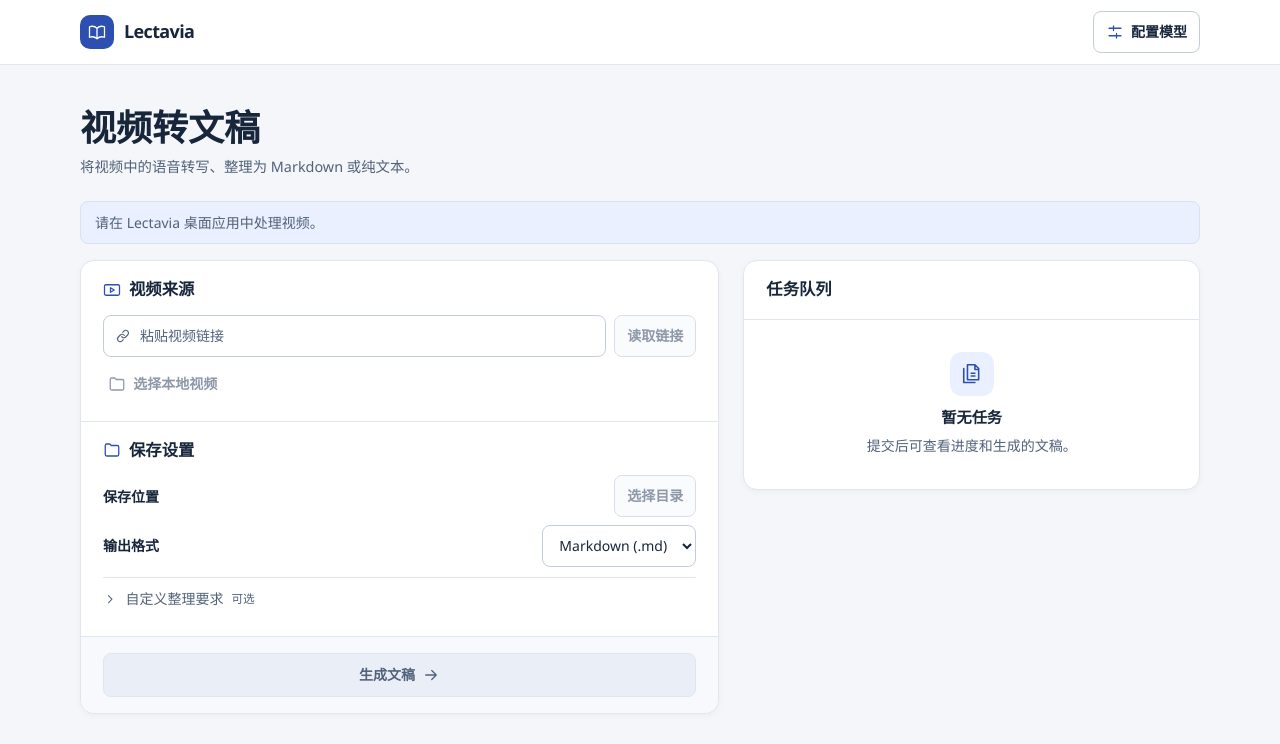
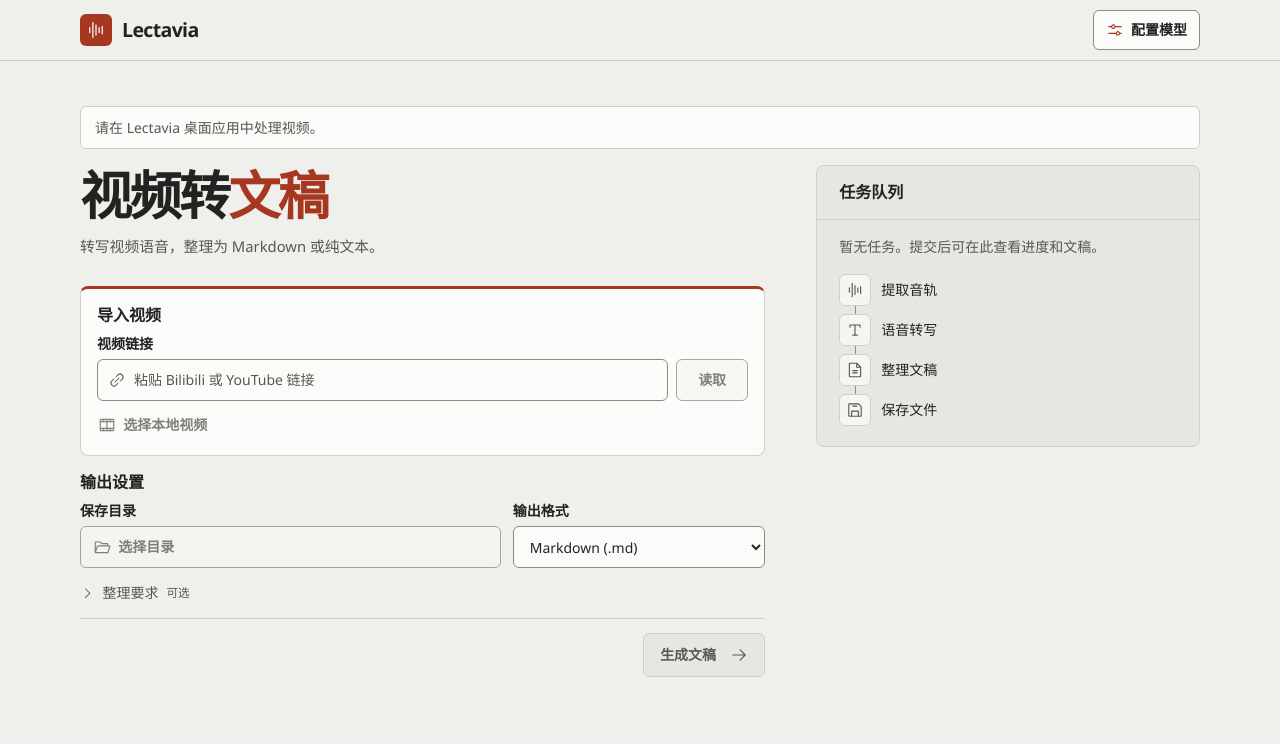
Before and after one commit to aynls/Lectavia, a React (Vite) app: page / in a window 1280 px wide. Shown: the top 744 px of the page. Built offline with nearby package versions, Linux system fonts and the light colour scheme.

Commit message:
style(ui): redesign the video transcription workspace

```diff
--- a/index.html
+++ b/index.html
@@ -3,6 +3,7 @@
   <head>
     <meta charset="UTF-8" />
     <meta name="viewport" content="width=device-width, initial-scale=1.0" />
+    <meta name="color-scheme" content="light dark" />
     <title>Lectavia</title>
   </head>
   <body>
--- a/package.json
+++ b/package.json
@@ -13,6 +13,7 @@
     "format:check": "prettier . --check"
   },
   "dependencies": {
+    "@phosphor-icons/react": "^2.1.10",
     "@tauri-apps/api": "^2",
     "@tauri-apps/plugin-dialog": "^2",
     "react": "^19.1.0",
--- a/src/App.css
+++ b/src/App.css
@@ -1,18 +1,50 @@
 :root {
   font-family: Geist, "Segoe UI", "Microsoft YaHei UI", system-ui, sans-serif;
-  color: #18263b;
-  background: #f4f6fa;
+  color-scheme: light dark;
+  accent-color: var(--accent);
+  color: var(--ink);
+  background: var(--canvas);
   line-height: 1.55;
-  --surface: #fff;
-  --surface-subtle: #f7f9fc;
-  --line: #e0e6ef;
-  --control-line: #c3cddd;
-  --muted: #52627a;
-  --accent: #2d50b0;
-  --accent-hover: #244291;
-  --accent-soft: #eaf0ff;
-  --danger: #a12638;
-  --ease-out: cubic-bezier(0.2, 0.75, 0.25, 1);
+  --canvas: #efefec;
+  --surface: #fbfbf9;
+  --surface-subtle: #f5f5f1;
+  --rail: #e6e7e2;
+  --ink: #222320;
+  --muted: #565951;
+  --line: #cfd1c9;
+  --control-line: #8a8c81;
+  --accent: #a63822;
+  --accent-hover: #842c19;
+  --accent-soft: #f6e4da;
+  --accent-ink: #fffaf6;
+  --danger: #9b2838;
+  --danger-soft: #f7e1e3;
+  --scrim: rgb(28 29 24 / 46%);
+  --shadow: rgb(28 29 24 / 22%);
+  --radius: 0.5rem;
+  --radius-inner: 0.375rem;
+  --ease-out: cubic-bezier(0.2, 0.7, 0.2, 1);
+}
+
+@media (prefers-color-scheme: dark) {
+  :root {
+    --canvas: #191a18;
+    --surface: #252621;
+    --surface-subtle: #1e201c;
+    --rail: #20211e;
+    --ink: #efefe9;
+    --muted: #b9bbaf;
+    --line: #3f423a;
+    --control-line: #828578;
+    --accent: #f59576;
+    --accent-hover: #ffb198;
+    --accent-soft: #422821;
+    --accent-ink: #27150f;
+    --danger: #ffaaaf;
+    --danger-soft: #46272b;
+    --scrim: rgb(13 14 12 / 72%);
+    --shadow: rgb(13 14 12 / 52%);
+  }
 }
 
 * {
@@ -28,12 +60,11 @@ p {
 }
 
 .app-width {
-  width: min(100% - clamp(2rem, 6vw, 6rem), 70rem);
+  width: min(100% - clamp(2rem, 8vw, 6rem), 70rem);
   margin-inline: auto;
 }
 
 .top-bar {
-  background: var(--surface);
   border-bottom: 1px solid var(--line);
 }
 
@@ -49,14 +80,14 @@ p {
 
 .app-header {
   justify-content: space-between;
-  min-height: 4rem;
+  min-height: 3.75rem;
   padding-block: 0.5rem;
 }
 
 .brand {
   gap: 0.625rem;
-  font-size: 1.125rem;
-  font-weight: 700;
+  font-size: 1.225rem;
+  font-weight: 720;
   letter-spacing: -0.035em;
 }
 
@@ -69,35 +100,45 @@ p {
 .brand-mark {
   display: grid;
   place-items: center;
-  width: 2.125rem;
-  height: 2.125rem;
-  border-radius: 0.625rem;
+  width: 2rem;
+  height: 2rem;
+  border-radius: var(--radius-inner);
   background: var(--accent);
-  color: white;
+  color: var(--accent-ink);
+}
+
+.brand-mark .icon {
+  width: 1.25rem;
+  height: 1.25rem;
 }
 
 main {
-  padding-block: clamp(1.5rem, 4vw, 2.5rem) 2rem;
+  padding-block: clamp(1.375rem, 3.5vw, 3rem);
 }
 
 .workspace-title {
-  margin-bottom: 1.375rem;
+  margin-bottom: clamp(1rem, 2.5vw, 1.75rem);
 }
 
 h1 {
-  font-size: clamp(1.625rem, 3.4vw, 2.25rem);
-  line-height: 1.25;
-  font-weight: 720;
+  font-size: clamp(2rem, 5.25vw, 3.25rem);
+  line-height: 1.16;
+  letter-spacing: -0.05em;
+  font-weight: 750;
+}
+
+h1 span {
+  color: var(--accent);
 }
 
 .workspace-title p {
-  margin-top: 0.4rem;
+  margin-top: 0.55rem;
   color: var(--muted);
-  font-size: 0.9rem;
+  font-size: 0.925rem;
 }
 
 h2 {
-  font-size: 1.02rem;
+  font-size: 1rem;
 }
 
 h3 {
@@ -108,43 +149,39 @@ h3 {
 
 .workspace {
   display: grid;
-  align-items: start;
-  grid-template-columns: minmax(0, 1.4fr) minmax(0, 1fr);
-  gap: clamp(1rem, 2.5vw, 1.5rem);
+  grid-template-columns: minmax(0, 1fr) minmax(13.75rem, 0.56fr);
+  gap: clamp(1.25rem, 4vw, 3.5rem);
 }
 
-.panel,
-.settings-dialog {
+.composer,
+.queue-panel {
   min-width: 0;
-  background: var(--surface);
-  border: 1px solid var(--line);
-  border-radius: 0.875rem;
-  box-shadow: 0 2px 6px rgb(24 38 59 / 4%);
 }
 
-.composer-section,
-.composer-footer {
-  padding: 1rem clamp(1rem, 2.5vw, 1.375rem);
+.source-section {
+  padding: 0.875rem 1rem 0.625rem;
+  border: 1px solid var(--line);
+  border-top: 3px solid var(--accent);
+  border-radius: var(--radius);
+  background: var(--surface);
 }
 
-.composer-section + .composer-section,
-.composer-footer {
-  border-top: 1px solid var(--line);
+.output-section {
+  margin-top: 0.875rem;
 }
 
-.composer-section h2 {
-  display: flex;
-  align-items: center;
-  gap: 0.5rem;
-  margin-bottom: 0.75rem;
+.source-section h2,
+.output-section h2 {
+  margin-bottom: 0.375rem;
 }
 
-.composer-section h2 .icon {
-  color: var(--accent);
+.source-label {
+  display: block;
+  margin-bottom: 0.25rem;
 }
 
 label,
-.option-label > span {
+.option-label {
   font-size: 0.875rem;
   font-weight: 650;
 }
@@ -156,7 +193,7 @@ button {
   min-width: 0;
   padding: 0.5rem 0.75rem;
   border: 1px solid var(--control-line);
-  border-radius: 0.5rem;
+  border-radius: var(--radius-inner);
   background: var(--surface);
   color: inherit;
   font: inherit;
@@ -178,6 +215,7 @@ button {
   gap: 0.45rem;
   cursor: pointer;
   font-weight: 600;
+  white-space: nowrap;
 }
 
 button:hover:not(:disabled) {
@@ -187,20 +225,20 @@ button:hover:not(:disabled) {
 }
 
 button:active:not(:disabled) {
-  background: #dce6ff;
+  border-color: var(--accent-hover);
 }
 
 button:disabled {
   cursor: default;
   background: var(--surface-subtle);
   color: var(--muted);
-  opacity: 0.65;
+  opacity: 0.75;
 }
 
 button.quiet {
   border-color: transparent;
   background: transparent;
-  color: var(--accent);
+  color: var(--ink);
 }
 
 button.quiet:disabled {
@@ -210,23 +248,19 @@ button.quiet:disabled {
 button.primary {
   border-color: var(--accent);
   background: var(--accent);
-  color: #fff;
+  color: var(--accent-ink);
 }
 
 button.primary:hover:not(:disabled),
 button.primary:active:not(:disabled) {
   border-color: var(--accent-hover);
   background: var(--accent-hover);
-  color: #fff;
-}
-
-button.primary:active:not(:disabled) {
-  background: #1e3779;
+  color: var(--accent-ink);
 }
 
 button.primary:disabled {
   border-color: var(--line);
-  background: #e9eef7;
+  background: var(--rail);
   color: var(--muted);
   opacity: 1;
 }
@@ -278,18 +312,31 @@ button.primary:disabled {
 
 .link-row button {
   flex: 0 0 auto;
+  min-inline-size: 4.5rem;
 }
 
 .local-video {
-  margin-top: 0.375rem;
-  margin-inline-start: -0.5rem;
+  min-height: 2.25rem;
+  margin-top: 0.25rem;
+  margin-inline-start: -0.375rem;
+  padding-inline: 0.375rem;
+}
+
+.local-video .icon,
+.directory-choice .icon {
+  color: var(--accent);
+}
+
+.local-video:disabled .icon,
+.directory-choice:disabled .icon {
+  color: inherit;
 }
 
 .media {
   margin-top: 0.625rem;
   padding: 0.75rem;
   border: 1px solid var(--line);
-  border-radius: 0.625rem;
+  border-radius: var(--radius-inner);
   background: var(--surface-subtle);
 }
 
@@ -303,7 +350,7 @@ button.primary:disabled {
   width: 5.5rem;
   aspect-ratio: 16 / 9;
   object-fit: cover;
-  border-radius: 0.375rem;
+  border-radius: var(--radius-inner);
   background: var(--line);
 }
 
@@ -312,6 +359,19 @@ button.primary:disabled {
   place-items: center;
   background: var(--accent-soft);
   color: var(--accent);
+}
+
+.media-loading .media-fallback,
+.skeleton-line {
+  background: var(--line);
+}
+
+.skeleton-line {
+  display: block;
+  width: min(6rem, 80%);
+  height: 0.375rem;
+  margin-top: 0.5rem;
+  border-radius: var(--radius-inner);
 }
 
 .media-title {
@@ -365,7 +425,7 @@ legend {
   max-height: 11rem;
   overflow-y: auto;
   padding: 0.25rem;
-  border-radius: 0.375rem;
+  border-radius: var(--radius-inner);
   background: var(--surface);
 }
 
@@ -375,7 +435,7 @@ legend {
   gap: 0.625rem;
   min-height: 2.5rem;
   padding-inline: 0.5rem;
-  border-radius: 0.375rem;
+  border-radius: var(--radius-inner);
   cursor: pointer;
   font-weight: 500;
   overflow-wrap: anywhere;
@@ -397,36 +457,28 @@ legend {
 
 .options {
   display: grid;
-  gap: 0.5rem;
+  grid-template-columns: minmax(0, 1fr) minmax(8.5rem, 0.6fr);
+  gap: 0.75rem;
 }
 
 .option {
   display: grid;
-  grid-template-columns: minmax(0, 1fr) auto;
-  align-items: center;
-  gap: 0.5rem;
-}
-
-.option-label {
+  gap: 0.25rem;
   min-width: 0;
 }
 
-.file-path,
-.output-path {
-  color: var(--muted);
-  font-size: 0.8rem;
-  overflow-wrap: anywhere;
+button.directory-choice {
+  justify-content: flex-start;
 }
 
-.option .file-path {
+button.directory-choice span {
+  min-width: 0;
   overflow: hidden;
   text-overflow: ellipsis;
-  white-space: nowrap;
 }
 
 .advanced {
-  margin-top: 0.625rem;
-  border-top: 1px solid var(--line);
+  margin: 0.375rem 0;
 }
 
 :is(.advanced, .task-details, .settings-advanced) summary {
@@ -436,11 +488,15 @@ legend {
   min-height: 2.625rem;
   width: fit-content;
   max-width: 100%;
-  border-radius: 0.375rem;
+  border-radius: var(--radius-inner);
   color: var(--muted);
   cursor: pointer;
   font-size: 0.875rem;
   font-weight: 550;
+}
+
+.advanced > summary {
+  min-height: 2.375rem;
 }
 
 :is(.advanced, .task-details, .settings-advanced)
@@ -478,18 +534,32 @@ legend {
 }
 
 .composer-footer {
-  border-radius: 0 0 0.875rem 0.875rem;
-  background: var(--surface-subtle);
+  display: flex;
+  align-items: center;
+  justify-content: flex-end;
+  flex-wrap: wrap;
+  gap: 0.5rem 0.75rem;
+  padding-top: 0.875rem;
+  border-top: 1px solid var(--line);
 }
 
 .generate {
-  width: 100%;
   min-height: 2.75rem;
+  padding-inline: 1rem;
+  gap: 0.875rem;
 }
 
-.next-step:not(:empty),
+.next-step {
+  flex: 1 1 10rem;
+}
+
+.next-step:empty {
+  position: absolute;
+}
+
 .composer-footer .error {
-  margin: 0 0 0.5rem;
+  flex-basis: 100%;
+  margin: 0;
 }
 
 .muted,
@@ -501,14 +571,9 @@ legend {
 .notice {
   padding: 0.625rem 0.875rem;
   margin-bottom: 1rem;
-  border: 1px solid #d5e1f9;
-  border-radius: 0.5rem;
-  background: var(--accent-soft);
-}
-
-.source-status,
-.error {
-  margin-top: 0.5rem;
+  border: 1px solid var(--line);
+  border-radius: var(--radius-inner);
+  background: var(--surface);
 }
 
 .error {
@@ -517,13 +582,25 @@ legend {
   overflow-wrap: anywhere;
 }
 
+.source-section > .error {
+  margin-top: 0.375rem;
+}
+
+.queue-panel {
+  align-self: start;
+  border: 1px solid var(--line);
+  border-radius: var(--radius);
+  background: var(--rail);
+  --queue-inset: clamp(0.875rem, 2.5vw, 1.375rem);
+}
+
 .queue-header {
   display: flex;
   align-items: baseline;
   justify-content: space-between;
   flex-wrap: wrap;
   column-gap: 0.75rem;
-  padding: 1rem clamp(1rem, 2.5vw, 1.375rem);
+  padding: 0.875rem var(--queue-inset);
   border-bottom: 1px solid var(--line);
 }
 
@@ -535,39 +612,52 @@ legend {
 }
 
 .queue-empty {
-  display: grid;
-  justify-items: center;
-  gap: 0.375rem;
-  padding: 2rem 1rem;
-  text-align: center;
-  font-size: 0.95rem;
-  font-weight: 650;
+  padding: 1rem var(--queue-inset) 1.25rem;
 }
 
-.queue-empty .muted {
-  font-weight: 400;
+.queue-workflow {
+  display: grid;
+  gap: 0.5rem;
+  margin: 1rem 0 0;
+  padding: 0;
+  list-style: none;
+  font-size: 0.875rem;
+  font-weight: 550;
 }
 
-.queue-mark {
-  display: grid;
-  place-items: center;
-  width: 2.75rem;
-  height: 2.75rem;
-  margin-bottom: 0.25rem;
-  border-radius: 0.75rem;
-  background: var(--accent-soft);
-  color: var(--accent);
+.queue-workflow li {
+  position: relative;
+  display: flex;
+  align-items: center;
+  gap: 0.625rem;
 }
 
-.queue-mark .icon {
-  width: 1.4rem;
-  height: 1.4rem;
+.queue-workflow li:not(:last-child)::after {
+  position: absolute;
+  inset-inline-start: calc(1rem - 0.5px);
+  top: 100%;
+  width: 1px;
+  height: 0.5rem;
+  background: var(--control-line);
+  content: "";
+}
+
+.phase-icon {
+  display: grid;
+  flex: 0 0 auto;
+  place-items: center;
+  width: 2rem;
+  height: 2rem;
+  border: 1px solid var(--line);
+  border-radius: var(--radius-inner);
+  background: var(--surface-subtle);
+  color: var(--muted);
 }
 
 .task {
   display: grid;
   gap: 0.625rem;
-  padding: 1rem clamp(1rem, 2.5vw, 1.375rem);
+  padding: 0.875rem var(--queue-inset);
 }
 
 .task + .task {
@@ -598,7 +688,7 @@ legend {
 }
 
 .phase-track [data-stage="done"] {
-  background: #9eb4e7;
+  background: var(--control-line);
 }
 
 .phase-track [data-stage="current"] {
@@ -613,7 +703,7 @@ legend {
   display: grid;
   gap: 0.625rem;
   padding: 0.625rem;
-  border-radius: 0.5rem;
+  border-radius: var(--radius-inner);
   background: var(--surface-subtle);
 }
 
@@ -632,8 +722,8 @@ legend {
 .status {
   flex: 0 0 auto;
   padding: 0.16rem 0.44rem;
-  border-radius: 0.35rem;
-  background: #eef2f7;
+  border-radius: var(--radius-inner);
+  background: var(--surface-subtle);
   color: var(--muted);
   font-size: 0.75rem;
   font-weight: 650;
@@ -645,13 +735,18 @@ legend {
 }
 
 .status[data-status="completed"] {
-  background: #e6f2eb;
-  color: #245741;
+  color: var(--ink);
 }
 
 .status:is([data-status="failed"], [data-status="partial"]) {
-  background: #f9e9e9;
-  color: #8e2c38;
+  background: var(--danger-soft);
+  color: var(--danger);
+}
+
+.output-path {
+  color: var(--muted);
+  font-size: 0.8rem;
+  overflow-wrap: anywhere;
 }
 
 .task-error {
@@ -677,8 +772,11 @@ legend {
   max-height: calc(100% - 2rem);
   padding: 0;
   overflow: hidden;
+  border: 1px solid var(--line);
+  border-radius: var(--radius);
+  background: var(--surface);
   color: inherit;
-  box-shadow: 0 24px 64px rgb(24 38 59 / 18%);
+  box-shadow: 0 24px 64px var(--shadow);
 }
 
 .settings-form {
@@ -689,7 +787,11 @@ legend {
 }
 
 .settings-dialog::backdrop {
-  background-color: #18263b66;
+  background-color: var(--scrim);
+}
+
+.settings-trigger {
+  min-height: 2.25rem;
 }
 
 .settings-trigger .icon {
@@ -727,7 +829,7 @@ legend {
 .settings-fields {
   padding: 0.625rem 0.875rem;
   border: 1px solid var(--line);
-  border-radius: 0.625rem;
+  border-radius: var(--radius-inner);
   background: var(--surface-subtle);
 }
 
@@ -790,6 +892,7 @@ legend {
   gap: 0.625rem;
   padding: 0.875rem 1.25rem;
   border-top: 1px solid var(--line);
+  background: var(--surface-subtle);
 }
 
 .settings-footer .error {
@@ -797,6 +900,26 @@ legend {
 }
 
 @media (prefers-reduced-motion: no-preference) {
+  button {
+    transition:
+      background-color 140ms ease,
+      border-color 140ms ease,
+      color 140ms ease,
+      translate 130ms var(--ease-out);
+  }
+
+  button:active:not(:disabled) {
+    translate: 0 1px;
+  }
+
+  .generate .icon {
+    transition: translate 160ms var(--ease-out);
+  }
+
+  .generate:hover:not(:disabled) .icon {
+    translate: 0.175rem;
+  }
+
   .enter,
   .task-details[open] .task-parts,
   :is(.advanced, .settings-advanced)[open] .advanced-content {
@@ -839,7 +962,7 @@ legend {
   }
 
   .settings-dialog[open]::backdrop {
-    background-color: #18263b66;
+    background-color: var(--scrim);
   }
 
   @starting-style {
@@ -865,3 +988,16 @@ legend {
     grid-template-columns: 1fr;
   }
 }
+
+@media (max-width: 25rem) {
+  .next-step,
+  .generate {
+    flex-basis: 100%;
+  }
+}
+
+@media (max-width: 22rem) {
+  .options {
+    grid-template-columns: 1fr;
+  }
+}
--- a/src/App.tsx
+++ b/src/App.tsx
@@ -42,7 +42,7 @@ export default function App() {
     : previewing
       ? ""
       : !media
-        ? "添加视频后即可开始。"
+        ? "先选择要转写的视频。"
         : selected.size === 0
           ? "请至少选择一个分 P。"
           : !folder
@@ -178,7 +178,7 @@ export default function App() {
         <div className="app-width app-header">
           <div className="brand">
             <span className="brand-mark">
-              <Icon name="book" />
+              <Icon name="waveform" />
             </span>
             Lectavia
           </div>
@@ -193,25 +193,21 @@ export default function App() {
         </div>
       </header>
       <main className="app-width">
-        <div className="workspace-title">
-          <h1>视频转文稿</h1>
-          <p>将视频中的语音转写、整理为 Markdown 或纯文本。</p>
-        </div>
         {!desktop && (
           <p className="notice">请在 Lectavia 桌面应用中处理视频。</p>
         )}
         <div className="workspace">
-          <section className="panel composer" aria-label="生成文稿">
-            <section
-              className="composer-section"
-              aria-labelledby="input-heading"
-            >
-              <h2 id="input-heading">
-                <Icon name="video" />
-                视频来源
-              </h2>
+          <section className="composer" aria-labelledby="workspace-title">
+            <div className="workspace-title">
+              <h1 id="workspace-title">
+                视频转<span>文稿</span>
+              </h1>
+              <p>转写视频语音，整理为 Markdown 或纯文本。</p>
+            </div>
+            <section className="source-section" aria-labelledby="input-heading">
+              <h2 id="input-heading">导入视频</h2>
               <form onSubmit={submitLink} noValidate>
-                <label className="sr-only" htmlFor="video-url">
+                <label className="source-label" htmlFor="video-url">
                   视频链接
                 </label>
                 <div className="link-row">
@@ -225,7 +221,7 @@ export default function App() {
                       autoCapitalize="none"
                       autoCorrect="off"
                       spellCheck={false}
-                      placeholder="粘贴视频链接"
+                      placeholder="粘贴 Bilibili 或 YouTube 链接"
                       value={link}
                       disabled={!desktop}
                       aria-invalid={Boolean(link && sourceError)}
@@ -244,7 +240,7 @@ export default function App() {
                     type="submit"
                     disabled={!desktop || !link.trim() || previewing}
                   >
-                    {previewing && link ? "读取中…" : "读取链接"}
+                    {previewing && link ? "读取中…" : "读取"}
                   </button>
                 </div>
               </form>
@@ -254,13 +250,20 @@ export default function App() {
                 onClick={chooseVideo}
                 disabled={!desktop}
               >
-                <Icon name="folder" />
+                <Icon name="video" />
                 选择本地视频
               </button>
               {previewing && (
-                <p className="source-status muted" role="status">
-                  正在读取视频信息…
-                </p>
+                <div
+                  className="media media-loading media-heading enter"
+                  role="status"
+                >
+                  <span className="media-fallback" aria-hidden="true" />
+                  <div className="media-title">
+                    <p className="muted">正在读取视频信息…</p>
+                    <span className="skeleton-line" aria-hidden="true" />
+                  </div>
+                </div>
               )}
               {sourceError && (
                 <p id="source-error" className="error" role="alert">
@@ -347,29 +350,25 @@ export default function App() {
               )}
             </section>
             <section
-              className="composer-section"
+              className="output-section"
               aria-labelledby="output-heading"
             >
-              <h2 id="output-heading">
-                <Icon name="folder" />
-                保存设置
-              </h2>
+              <h2 id="output-heading">输出设置</h2>
               <div className="options">
                 <div className="option">
-                  <div className="option-label">
-                    <span>保存位置</span>
-                    {folder && (
-                      <p className="file-path" title={folder}>
-                        {folder}
-                      </p>
-                    )}
-                  </div>
+                  <span className="option-label">保存目录</span>
                   <button
                     type="button"
+                    className="directory-choice"
+                    aria-label={
+                      folder ? `更改保存目录，当前为 ${folder}` : "选择保存目录"
+                    }
+                    title={folder || undefined}
                     onClick={chooseFolder}
                     disabled={!desktop}
                   >
-                    {folder ? "更改目录" : "选择目录"}
+                    <Icon name="folder" />
+                    <span>{folder || "选择目录"}</span>
                   </button>
                 </div>
                 <div className="option">
@@ -389,7 +388,7 @@ export default function App() {
               <details className="advanced">
                 <summary>
                   <Icon name="down" />
-                  自定义整理要求
+                  整理要求
                   <small className="advanced-selection" title={prompt?.name}>
                     {prompt?.name ?? "可选"}
                   </small>
--- a/src/Icon.tsx
+++ b/src/Icon.tsx
@@ -1,30 +1,30 @@
-const paths = {
-  book: "M12 7v14m0-14C9 4 5 4 2 5v14c3-1 7-1 10 2 3-3 7-3 10-2V5c-3-1-7-1-10 2Z",
-  video:
-    "M4 5h16a2 2 0 0 1 2 2v10a2 2 0 0 1-2 2H4a2 2 0 0 1-2-2V7a2 2 0 0 1 2-2Z M10 9l5 3-5 3V9Z",
-  folder:
-    "M3 18V6a2 2 0 0 1 2-2h4l2 2h8a2 2 0 0 1 2 2v10a2 2 0 0 1-2 2H5a2 2 0 0 1-2-2Z",
-  link: "M10 13a4 4 0 0 0 6 .5l3-3a4 4 0 0 0-5.7-5.7l-1.7 1.7m2.4 4.5a4 4 0 0 0-6-.5l-3 3a4 4 0 0 0 5.7 5.7l1.7-1.7",
-  down: "m6 9 6 6 6-6",
-  arrow: "M5 12h14m-6-6 6 6-6 6",
-  close: "m6 6 12 12M6 18 18 6",
-  documents: "M8 3h8l4 4v12H8z M16 3v5h4 M12 12h4m-4 3h4 M4 7v15h12",
-  settings: "M4 7h16M4 17h16 M10 4v6m4 4v6",
+import { ArrowRightIcon } from "@phosphor-icons/react/dist/csr/ArrowRight";
+import { CaretDownIcon } from "@phosphor-icons/react/dist/csr/CaretDown";
+import { FileTextIcon } from "@phosphor-icons/react/dist/csr/FileText";
+import { FilmStripIcon } from "@phosphor-icons/react/dist/csr/FilmStrip";
+import { FloppyDiskIcon } from "@phosphor-icons/react/dist/csr/FloppyDisk";
+import { FolderOpenIcon } from "@phosphor-icons/react/dist/csr/FolderOpen";
+import { LinkSimpleIcon } from "@phosphor-icons/react/dist/csr/LinkSimple";
+import { SlidersHorizontalIcon } from "@phosphor-icons/react/dist/csr/SlidersHorizontal";
+import { TextTIcon } from "@phosphor-icons/react/dist/csr/TextT";
+import { WaveformIcon } from "@phosphor-icons/react/dist/csr/Waveform";
+import { XIcon } from "@phosphor-icons/react/dist/csr/X";
+
+const icons = {
+  arrow: ArrowRightIcon,
+  down: CaretDownIcon,
+  video: FilmStripIcon,
+  folder: FolderOpenIcon,
+  link: LinkSimpleIcon,
+  waveform: WaveformIcon,
+  text: TextTIcon,
+  document: FileTextIcon,
+  save: FloppyDiskIcon,
+  settings: SlidersHorizontalIcon,
+  close: XIcon,
 };
 
-export function Icon({ name }: { name: keyof typeof paths }) {
-  return (
-    <svg
-      className="icon"
-      viewBox="0 0 24 24"
-      fill="none"
-      stroke="currentColor"
-      strokeWidth="1.7"
-      strokeLinecap="round"
-      strokeLinejoin="round"
-      aria-hidden="true"
-    >
-      <path d={paths[name]} />
-    </svg>
-  );
+export function Icon({ name }: { name: keyof typeof icons }) {
+  const Glyph = icons[name];
+  return <Glyph className="icon" aria-hidden="true" />;
 }
--- a/src/TaskList.tsx
+++ b/src/TaskList.tsx
@@ -16,10 +16,10 @@ const statusLabels = {
 };
 
 const phases = [
-  { id: "audio", label: "提取音轨" },
-  { id: "transcription", label: "语音转写" },
-  { id: "organization", label: "整理文稿" },
-  { id: "output", label: "保存文件" },
+  { id: "audio", label: "提取音轨", icon: "waveform" },
+  { id: "transcription", label: "语音转写", icon: "text" },
+  { id: "organization", label: "整理文稿", icon: "document" },
+  { id: "output", label: "保存文件", icon: "save" },
 ] as const;
 
 function partStatus(part: TaskPart) {
@@ -167,18 +167,24 @@ export function TaskList({ queue }: { queue: TaskQueue }) {
   const tasks = useSyncExternalStore(queue.subscribe, queue.getSnapshot);
 
   return (
-    <section className="panel queue-panel" aria-labelledby="queue-heading">
+    <section className="queue-panel" aria-labelledby="queue-heading">
       <header className="queue-header">
         <h2 id="queue-heading">任务队列</h2>
         {tasks.length > 0 && <p className="muted">{tasks.length} 项任务</p>}
       </header>
       {tasks.length === 0 ? (
         <div className="queue-empty">
-          <span className="queue-mark">
-            <Icon name="documents" />
-          </span>
-          <p>暂无任务</p>
-          <p className="muted">提交后可查看进度和生成的文稿。</p>
+          <p className="muted">暂无任务。提交后可在此查看进度和文稿。</p>
+          <ol className="queue-workflow" aria-label="处理流程" role="list">
+            {phases.map((phase) => (
+              <li key={phase.id}>
+                <span className="phase-icon">
+                  <Icon name={phase.icon} />
+                </span>
+                {phase.label}
+              </li>
+            ))}
+          </ol>
         </div>
       ) : (
         <ul className="tasks">
```
Also changed, not shown: 1 other file (tests, documents, lock files or other folders).
